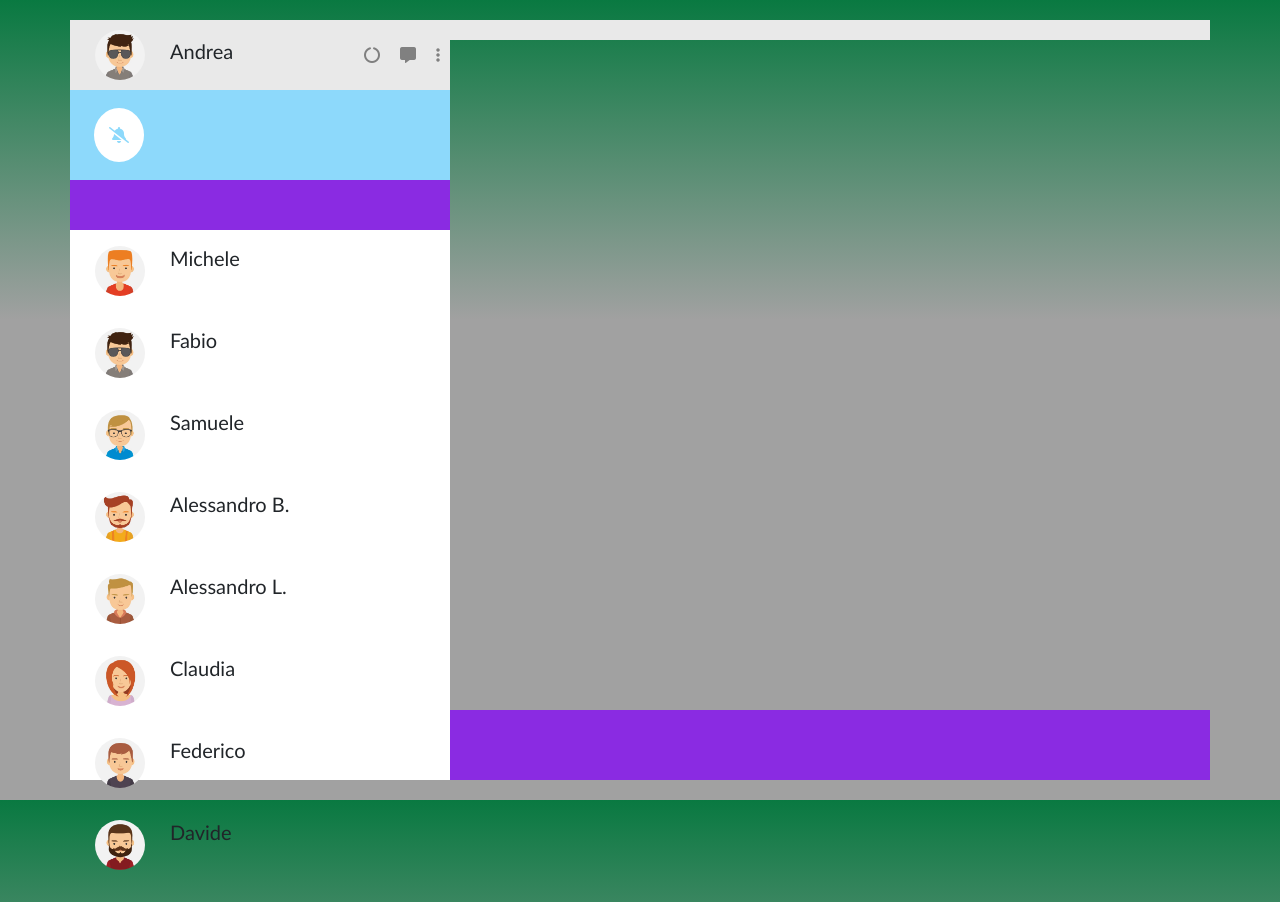
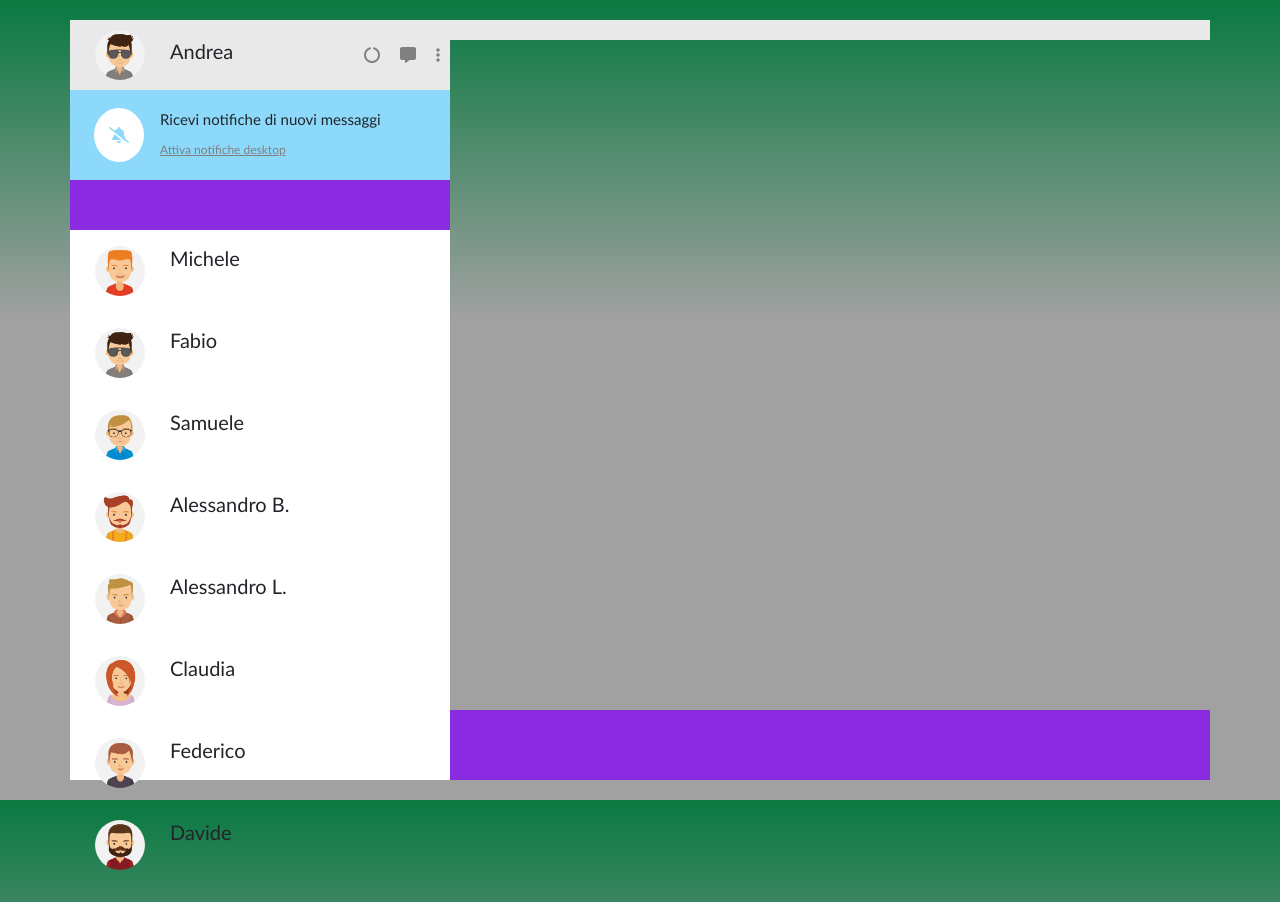
Before and after one commit to Andrearomeo04/vue-boolzapp, a plain HTML site: page index.html in a window 1280 px wide. Drawn offline with nearby package versions, Linux system fonts and the light colour scheme.

Commit message:
[UPD] completed notis section

```diff
--- a/css/style.css
+++ b/css/style.css
@@ -56,3 +56,11 @@ body{
 .icon-notis span i {
     color: #8dd9fb;
 }
+
+.notis h5 {
+    font-size: 15px;
+}
+.notis p a {
+    font-size: 12px;
+    color: gray;
+}
--- a/index.html
+++ b/index.html
@@ -40,6 +40,10 @@
                                         <div class="icon-notis d-flex align-items-center ms-4">
                                             <span><i class="fa-solid fa-bell-slash"></i></span>
                                         </div>
+                                        <div class="d-flex flex-column justify-content-center pt-3 ms-3">
+                                            <h5>Ricevi notifiche di nuovi messaggi</h5>
+                                            <p><a href="#">Attiva notifiche desktop</a></p>
+                                        </div>
                                     </div>
                                 </div>
                                 <div class="col-12">
```
